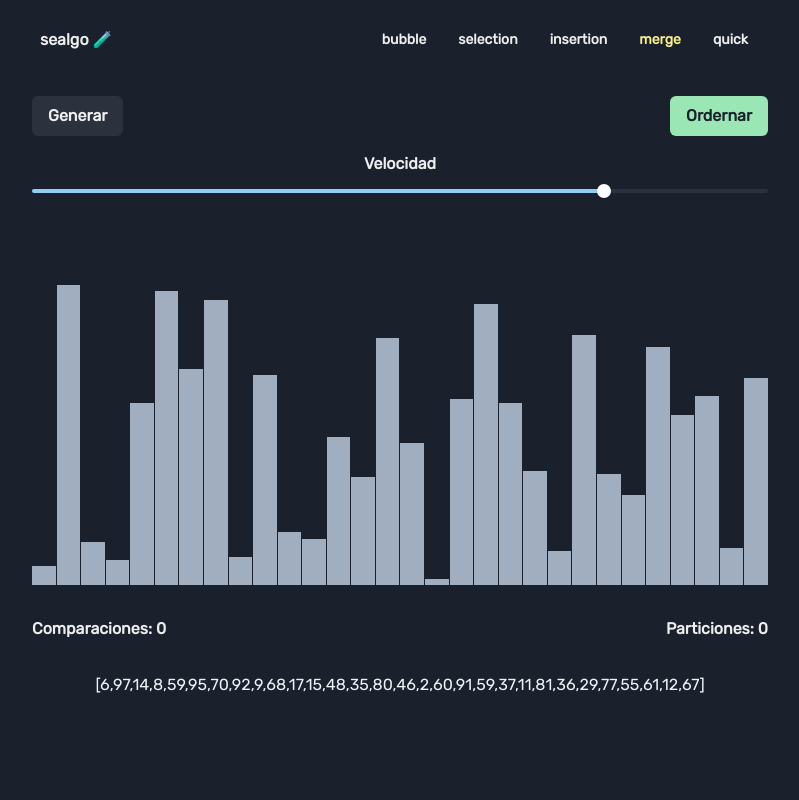
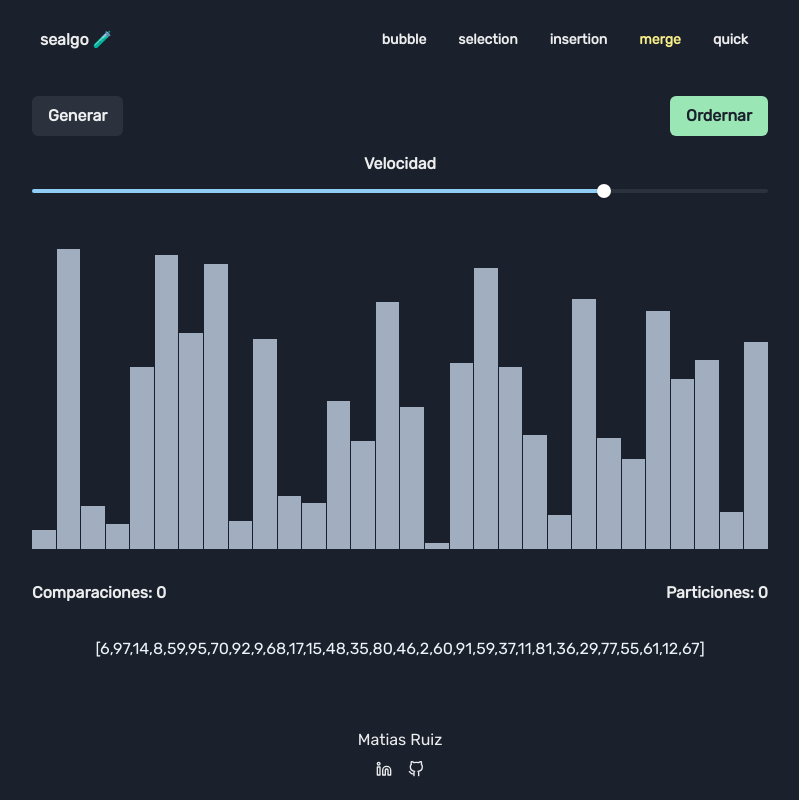
Before and after one commit to soamati/sealgo, a React (Vite) app: page /merge in a window 1280 px wide. Shown: the whole page, without its empty margins (240-1039 px from the left). Built offline with nearby package versions, Linux system fonts and the light colour scheme.

Commit message:
some visual details :nail_care:

```diff
--- a/index.html
+++ b/index.html
@@ -2,7 +2,7 @@
 <html lang="en">
   <head>
     <meta charset="UTF-8" />
-    <link rel="icon" type="image/svg+xml" href="/vite.svg" />
+    <link rel="icon" type="image/png" href="/icon.png" />
     <meta name="viewport" content="width=device-width, initial-scale=1.0" />
     <title>sealgo</title>
   </head>
--- a/package.json
+++ b/package.json
@@ -17,6 +17,7 @@
     "framer-motion": "^7.5.1",
     "react": "^18.2.0",
     "react-dom": "^18.2.0",
+    "react-feather": "^2.0.10",
     "react-router-dom": "^6.4.1",
     "styled-components": "^5.3.6",
     "styled-normalize": "^8.0.7"
--- a/src/App.tsx
+++ b/src/App.tsx
@@ -5,11 +5,13 @@ import InsertionSort from "./sorting/insertion/InsertionSort";
 import MergeSort from "./sorting/merge/MegeSort";
 import { createBrowserRouter, RouterProvider } from "react-router-dom";
 import QuickSort from "./sorting/quick/QuickSort";
+import ErrorElement from "./components/ErrorElement";
 
 const router = createBrowserRouter([
   {
     path: "/",
     element: <BubbleSort />,
+    errorElement: <ErrorElement />,
   },
   {
     path: "/bubble",
--- /dev/null
+++ b/src/components/ErrorElement.tsx
@@ -0,0 +1,15 @@
+import React from "react";
+import { Center, Text } from "@chakra-ui/react";
+import MainLayout from "./MainLayout";
+
+const ErrorElement = () => {
+  return (
+    <MainLayout>
+      <Center flex="1">
+        <Text>No encontramos lo que buscabas</Text>
+      </Center>
+    </MainLayout>
+  );
+};
+
+export default ErrorElement;
--- /dev/null
+++ b/src/components/ExternalLink.tsx
@@ -0,0 +1,15 @@
+import React, { PropsWithChildren } from "react";
+
+type Props = PropsWithChildren<{
+  href: string;
+}>;
+
+const ExternalLink = ({ children, href }: Props) => {
+  return (
+    <a href={href} target="_blank" rel="noopener noreferrer">
+      {children}
+    </a>
+  );
+};
+
+export default ExternalLink;
--- a/src/components/MainLayout.tsx
+++ b/src/components/MainLayout.tsx
@@ -1,6 +1,17 @@
 import React, { PropsWithChildren } from "react";
-import { Flex, HStack, Button, Heading, Stack } from "@chakra-ui/react";
+import {
+  Flex,
+  HStack,
+  Button,
+  Heading,
+  Stack,
+  Center,
+  Text,
+  Icon,
+} from "@chakra-ui/react";
 import { Link, useLocation } from "react-router-dom";
+import { Linkedin, GitHub } from "react-feather";
+import ExternalLink from "./ExternalLink";
 
 type Props = {
   to: string;
@@ -26,7 +37,8 @@ const MainLayout = ({ children }: PropsWithChildren) => {
   return (
     <Flex
       flexDir="column"
-      minH="100vh"
+      h="100vh"
+      minH="min-content"
       mx="auto"
       maxW="container.md"
       p={["2", "4"]}
@@ -39,7 +51,9 @@ const MainLayout = ({ children }: PropsWithChildren) => {
         spacing="8"
         mb="8"
       >
-        <Heading size="sm">sealgo 🧪</Heading>
+        <Link to="/">
+          <Heading size="sm">sealgo 🧪</Heading>
+        </Link>
 
         <HStack flexWrap="wrap" justify="center" align="center">
           <LinkItem to="/bubble">bubble</LinkItem>
@@ -51,6 +65,20 @@ const MainLayout = ({ children }: PropsWithChildren) => {
       </Stack>
 
       {children}
+
+      <Center mt="12">
+        <Stack>
+          <Text>Matias Ruiz</Text>
+          <HStack justify="center" spacing="4">
+            <ExternalLink href="https://github.com/soamati">
+              <Icon as={Linkedin} />
+            </ExternalLink>
+            <ExternalLink href="https://linkedin.com/in/matiruizsh/">
+              <Icon as={GitHub} />
+            </ExternalLink>
+          </HStack>
+        </Stack>
+      </Center>
     </Flex>
   );
 };
--- a/src/sorting/bubble/BubbleSort.tsx
+++ b/src/sorting/bubble/BubbleSort.tsx
@@ -35,7 +35,7 @@ const BubbleSort = () => {
   return (
     <MainLayout>
       {/* Controls */}
-      <Stack spacing="4">
+      <Stack spacing="4" mb="8">
         <HStack justify="space-between">
           <Button onClick={onGenerate}>Generar</Button>
 
--- a/src/sorting/insertion/InsertionSort.tsx
+++ b/src/sorting/insertion/InsertionSort.tsx
@@ -58,7 +58,7 @@ const InsertionSort = () => {
 
   return (
     <MainLayout>
-      <Stack spacing="4">
+      <Stack spacing="4" mb="8">
         <HStack justify="space-between">
           <Button onClick={onGenerate}>Generar</Button>
 
--- a/src/sorting/merge/MegeSort.tsx
+++ b/src/sorting/merge/MegeSort.tsx
@@ -50,7 +50,7 @@ const MergeSort = () => {
   return (
     <MainLayout>
       {/* Controls */}
-      <Stack spacing="4">
+      <Stack spacing="4" mb="8">
         <HStack justify="space-between">
           <Button onClick={onGenerate}>Generar</Button>
 
--- a/src/sorting/quick/QuickSort.tsx
+++ b/src/sorting/quick/QuickSort.tsx
@@ -52,7 +52,7 @@ const QuickSort = () => {
   return (
     <MainLayout>
       {/* Controls */}
-      <Stack spacing="4">
+      <Stack spacing="4" mb="8">
         <HStack justify="space-between">
           <Button onClick={onGenerate}>Generar</Button>
 
--- a/src/sorting/selection/SelectionSort.tsx
+++ b/src/sorting/selection/SelectionSort.tsx
@@ -34,7 +34,7 @@ const SelectionSort = () => {
 
   return (
     <MainLayout>
-      <Stack spacing="4">
+      <Stack spacing="4" mb="8">
         <HStack justify="space-between">
           <Button onClick={onGenerate}>Generar</Button>
 
```
Also changed, not shown: public/icon.png (added), 1 other file (tests, documents, lock files or other folders).
